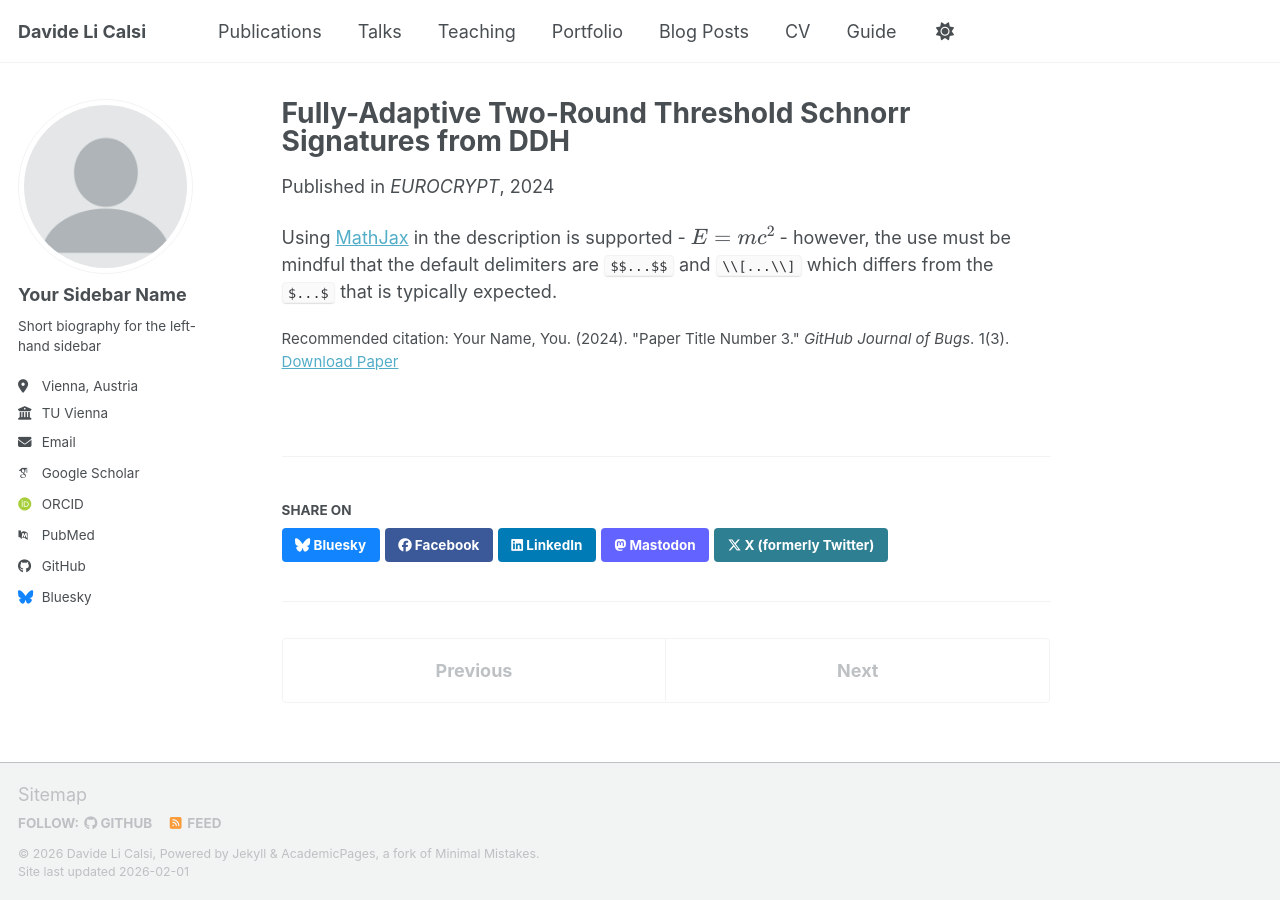
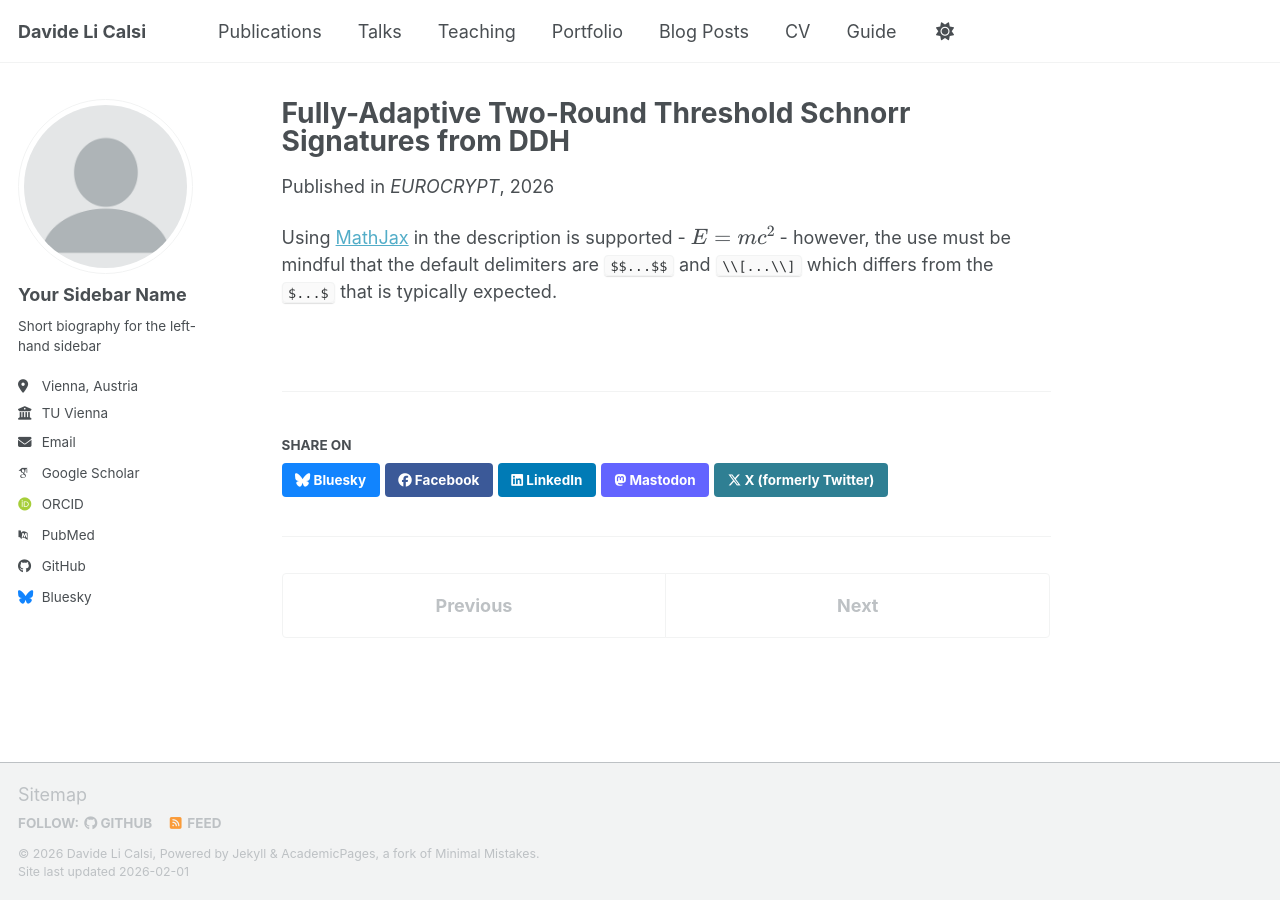
Before and after one commit to DavideLiCalsi/DavideLiCalsi.github.io, a Jekyll site: the page built from _publications/2025-06-08-paper-title-number-5.md, in a window 1280 px wide. Built offline with Jekyll 4.4.1, drawn with Linux system fonts in a browser that asks for light colours; some web fonts are replaced; a script bundle is joined from its source files by our own code; library files that are not in the unit come from our copies.

Commit message:
Update 2025-06-08-paper-title-number-5.md

```diff
--- a/_publications/2025-06-08-paper-title-number-5.md
+++ b/_publications/2025-06-08-paper-title-number-5.md
@@ -3,10 +3,9 @@
 collection: publications
 category: conferences
 permalink: /publication/2024-02-17-paper-title-number-4
-date: 2024-02-17
+date: 2026-01-29
 venue: 'EUROCRYPT'
 paperurl: 'https://eprint.iacr.org/2025/1478.pdf'
-citation: 'Your Name, You. (2024). &quot;Paper Title Number 3.&quot; <i>GitHub Journal of Bugs</i>. 1(3).'
 ---
 
 Using [MathJax](https://www.mathjax.org/) in the description is supported - $$E=mc^2$$ - however, the use must be mindful that the default delimiters are `$$...$$` and `\\[...\\]` which differs from the `$...$` that is typically expected.
```
